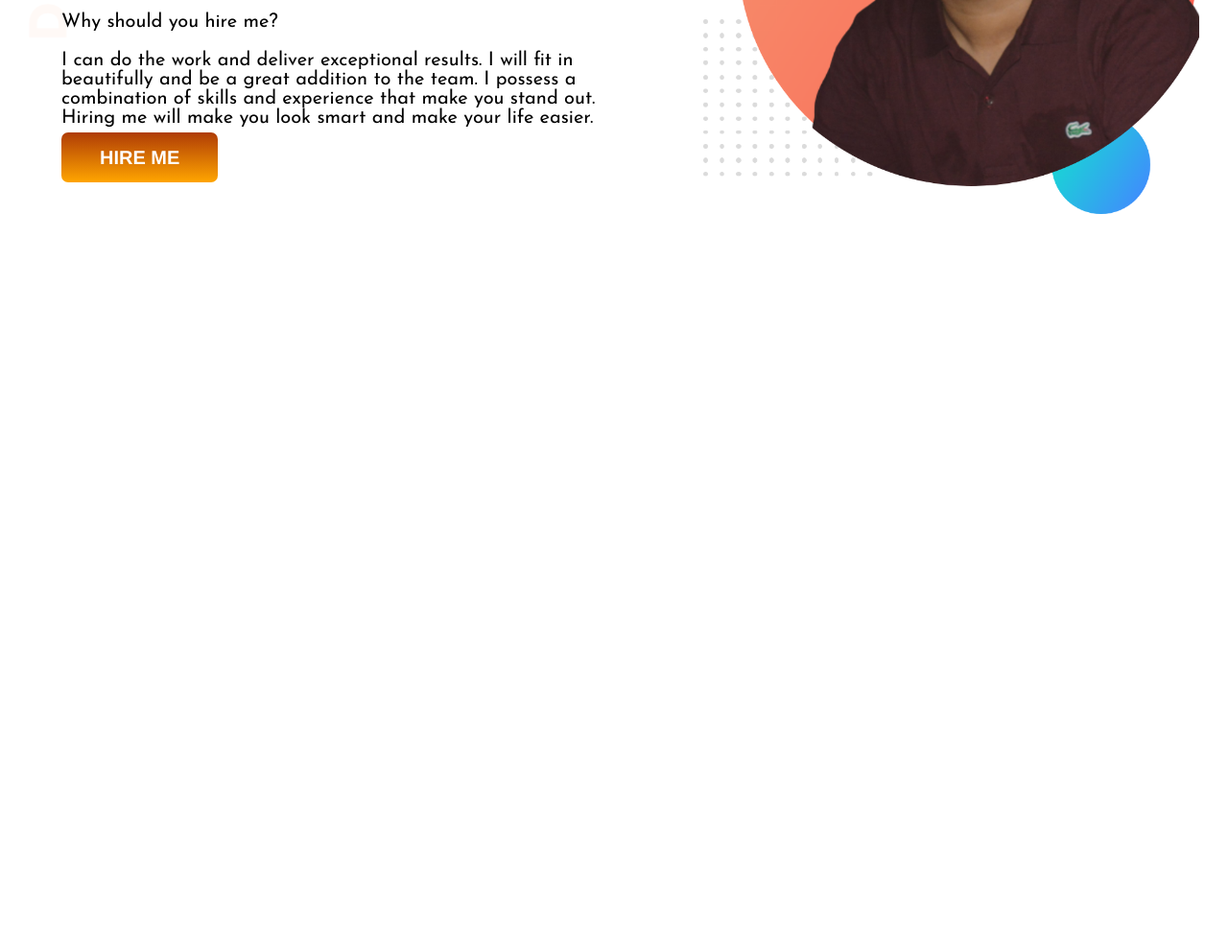
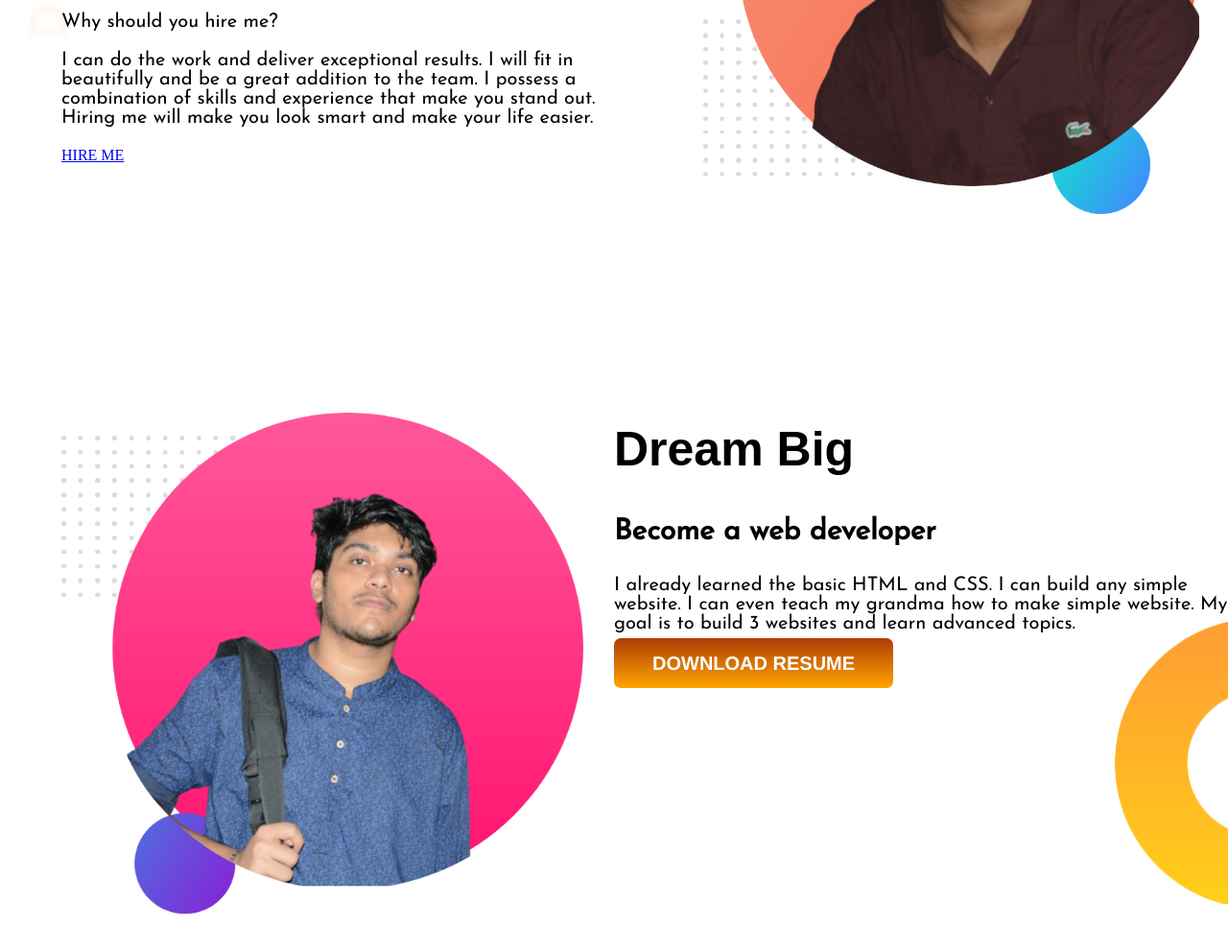
Before and after one commit to nayemshaon34/developer-portfolio, a plain HTML site: page index.html in a window 1280 px wide. Shown: the part 320-1312 px from the top of the page at 96% size. Before the commit the page ends 800 px from the top, so only its background shows below. Drawn offline with Linux system fonts and the light colour scheme; a web font is replaced by a local one.

Commit message:
download resume added

```diff
--- a/index.html
+++ b/index.html
@@ -23,7 +23,19 @@
         <a id="hire_button" target="_blank" href="https://www.linkedin.com/in/md-nayem-al-kashem-874a55215/">HIRE ME</a>
     </div>
     <div class="half-width"><img src="./showOff/my-bg (1).png" alt=""></div>
+    </section>
 
-</section>
+    <section class="dream-big">
+        <div class="half-width">
+            <img src="showOff/my-bg2 (2).png" alt="">
+        </div>
+        <div class="half-width">
+            <h1>Dream Big</h1>
+            <h3>Become a web developer</h3>
+            <p>I already learned the basic HTML and CSS. I can build any simple website. I can even teach my grandma how to make simple website. My goal is to build 3 websites and learn advanced topics.</p>
+            <a class="hire-button" target="_blank" href=https://www.youtube.com/watch?v=WTJSt4wP2ME>DOWNLOAD RESUME</a>
+
+        </div>
+    </section>
 </body>
 </html>
--- a/style.css
+++ b/style.css
@@ -20,6 +20,7 @@ p{
 }
 section{
     display: flex;
+    margin-bottom: 140px;
 }
 .half-width{
     width:50%;
@@ -32,7 +33,7 @@ section{
 .half{
     padding-left: 5%;
 }
-#hire_button{
+.hire-button{
     background-image: linear-gradient(rgb(175, 60, 6),orange);
     font-size: 20px;
     text-decoration: none;
@@ -46,6 +47,11 @@ section{
     background-image: url(images/top-banner.png);
     background-repeat: no-repeat;
 }
-
+.dream-big{
+    background-image: url(images/pure-white-background-85a2a7fd\ \(1\).png);
+    background-repeat: no-repeat;
+    background-position: right;
+    padding-bottom: 200px;
+}
 /*border-image: linear-gradient(salmon,tomato);
 border-image-slice: 1;*/
```
Also changed, not shown: images/my-bg2 (2).png (added), images/pure-white-background-85a2a7fd (1).png (added), images/pure-white-background-85a2a7fd.png (added), showOff/166669948_3823729727741794_543612226356969304_n-removebg-preview.png (added), showOff/24232547_1954737931450750_3546944529201261251_n-removebg-preview.png (added), showOff/my-bg2 (1).png (added), showOff/my-bg2 (2).png (added).
